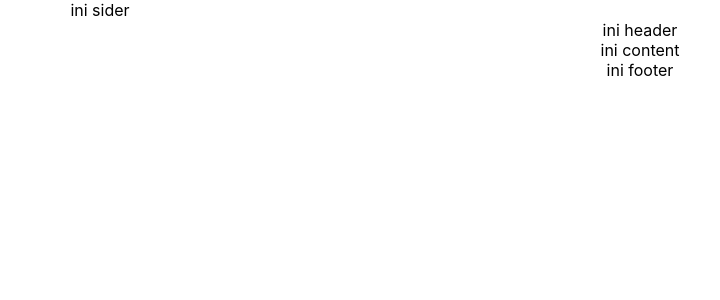
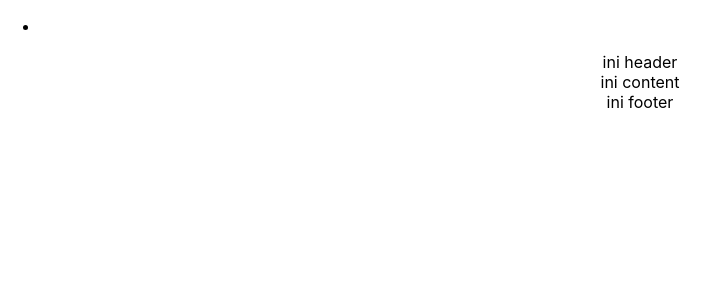
Before and after one commit to indent-dev/admin-web, a React (Create React App) app: page / in a window 1280 px wide. Shown: the top 300 px of the page, without its empty margins (0-720 px from the left). Built offline with nearby package versions, Linux system fonts and the light colour scheme.

Commit message:
add-menu

```diff
--- a/src/App.tsx
+++ b/src/App.tsx
@@ -1,13 +1,20 @@
 import React from 'react';
 import './App.css';
 import { Layout } from "antd";
+import { Menu } from "antd";
 
 function App() {
   return (
     <div className="App">
       <Layout>
         <Layout>
-          <Layout.Sider>ini sider</Layout.Sider>
+          <Layout.Sider>
+            <Menu
+              style={{ width: 256 }}
+              mode="inline"
+            > <Menu.Item /> </Menu>
+
+          </Layout.Sider>
         </Layout>
         <Layout.Header>ini header</Layout.Header>
         <Layout.Content>ini content</Layout.Content>
```
